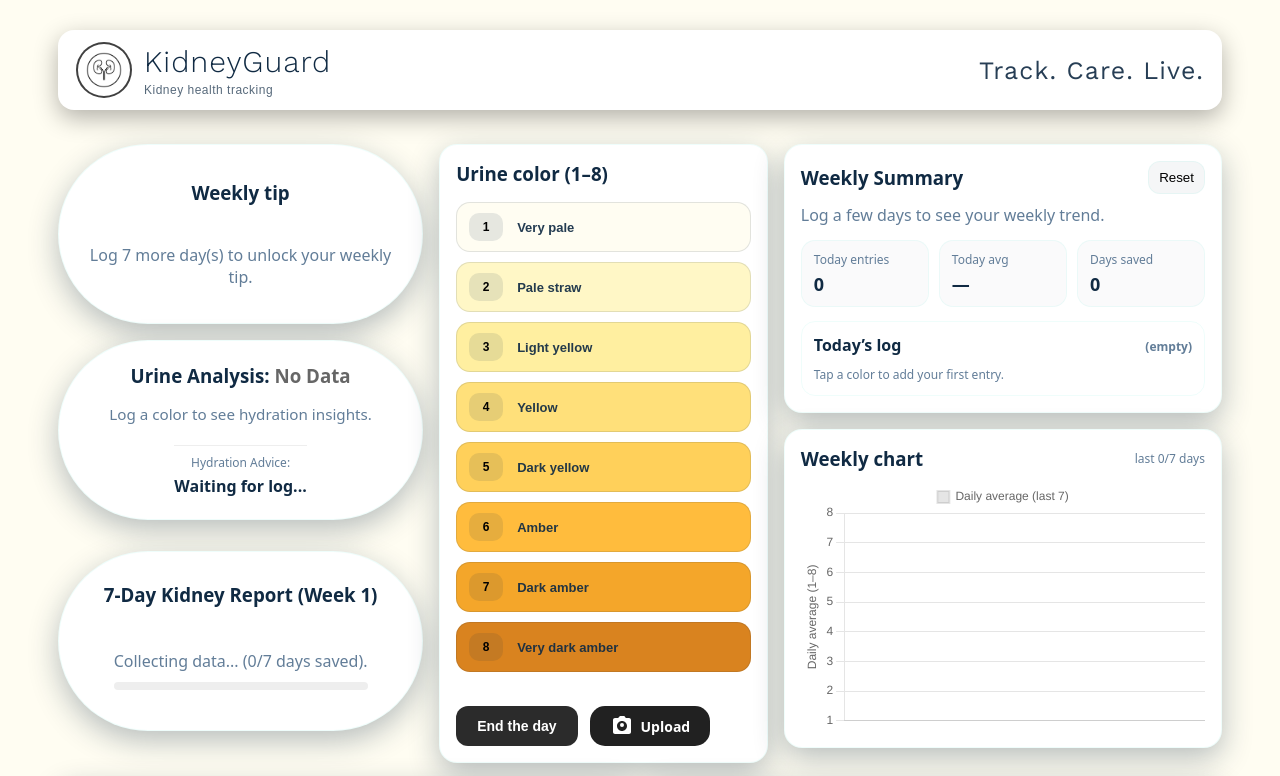
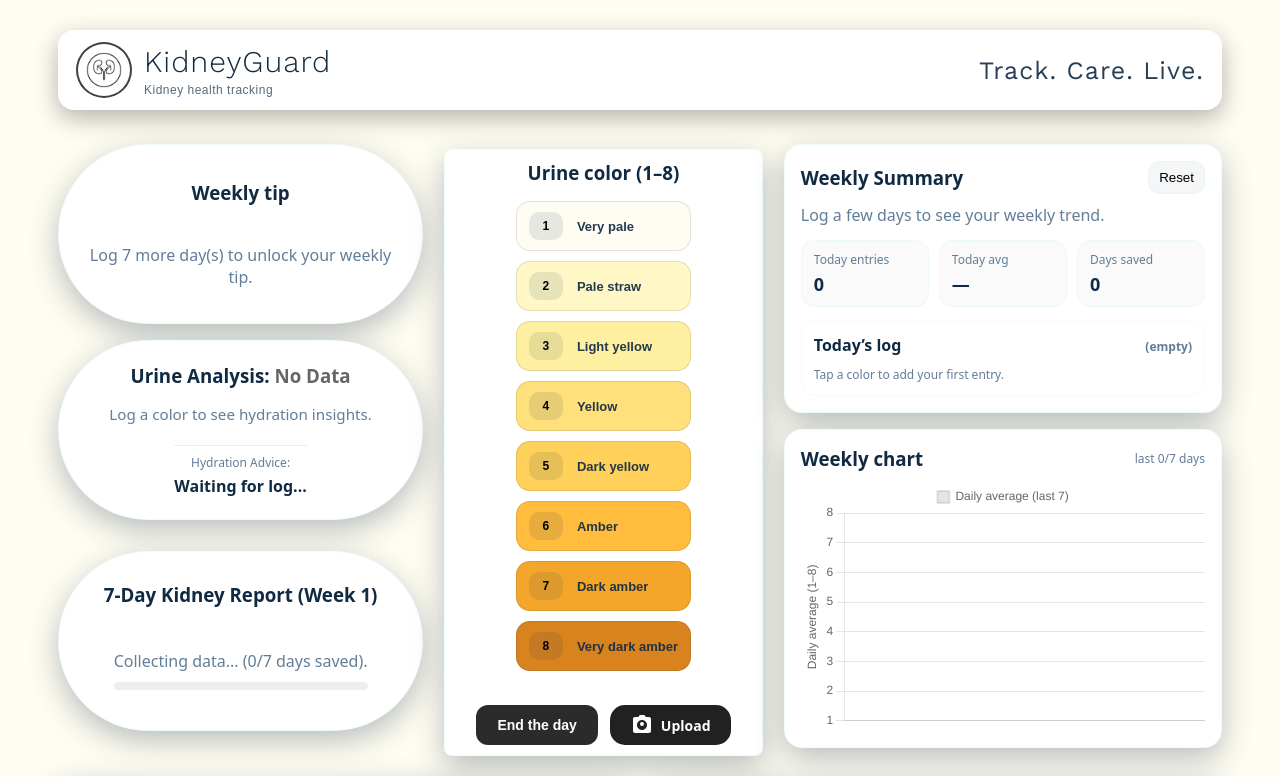
Before and after one commit to ilkerfatihulu/Hacktagon, a React (Vite) app: page / in a window 1280 px wide. Shown: the top 776 px of the page. Built offline with nearby package versions, Linux system fonts and the light colour scheme; a web font is replaced by a local one.

Commit message:
Buton ortalandi

```diff
--- a/src/App.css
+++ b/src/App.css
@@ -186,8 +186,14 @@ body{
 .logText{ font-size: 13px; }
 
 .scaleCard{
+    /* Border rengini ve kalınlığını buradan ayarlayabilirsin */
+  border-radius: 8px;      /* Köşe yuvarlama (isteğe bağlı) */
+  padding: 10px;           /* İç boşluk */
+  margin: 5px;             /* Kartlar arasında mesafe */
   display: flex;
   flex-direction: column;
+  align-items: center;
+  justify-content: center;
   gap: 12px;
 }
 .scaleHeader h3{ margin: 0; }
```
